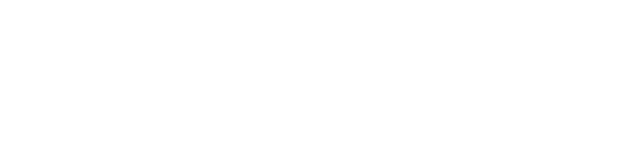
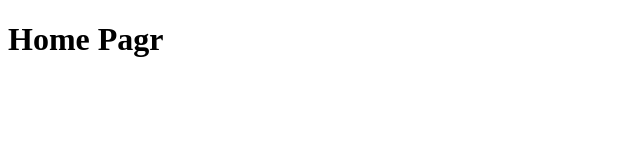
Before and after one commit to measmeas1/web_school_project, a plain HTML site: page html/Home.html in a window 1280 px wide. Shown: the whole page, without its empty margins (0-640 px from the left). Drawn offline with Linux system fonts and the light colour scheme.

Commit message:
modifie home

```diff
--- a/html/Home.html
+++ b/html/Home.html
@@ -6,6 +6,6 @@
   <title>Home Page</title>
 </head>
 <body>
-
+  <h1>Home Pagr</h1>
 </body>
 </html>
```
